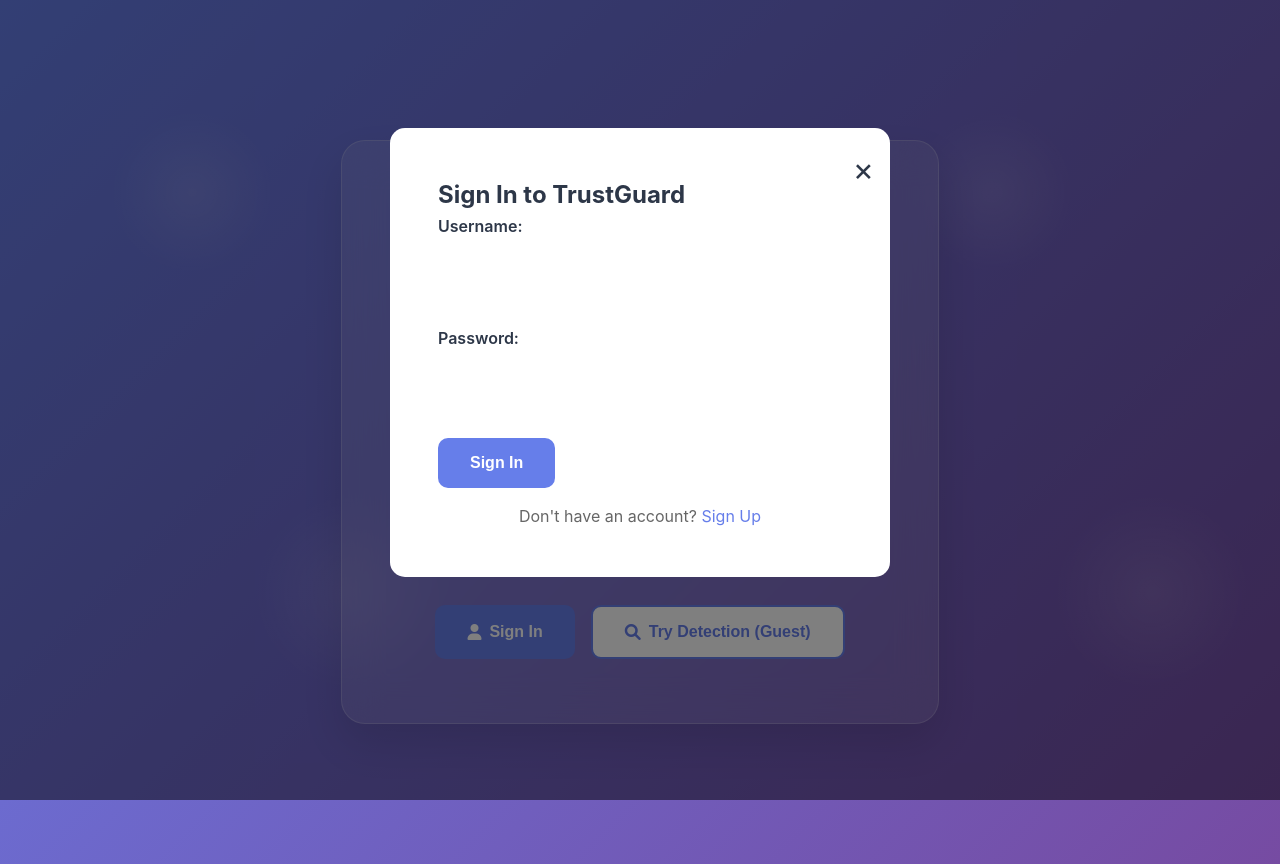
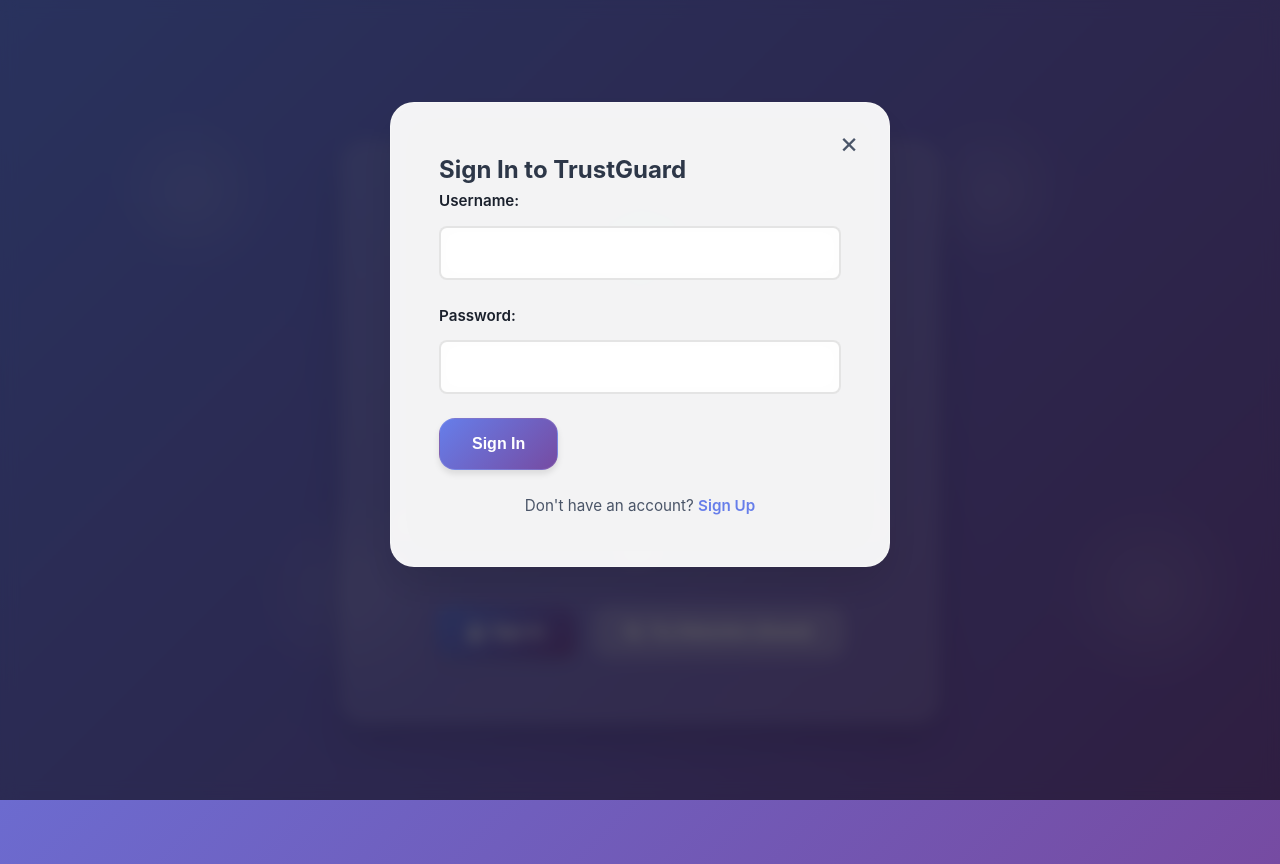
Before and after one commit to hellotushaar/TrustGuard, a plain HTML site: page index.html in a window 1280 px wide. Both pictures are taken after a click on the button "Sign In". Drawn offline with Linux system fonts and the light colour scheme.

Commit message:
UI fixed

```diff
--- a/styles.css
+++ b/styles.css
@@ -311,39 +311,68 @@ body {
 .btn {
     padding: 1rem 2rem;
     border: none;
-    border-radius: 10px;
+    border-radius: var(--border-radius);
     font-size: 1rem;
     font-weight: 600;
     cursor: pointer;
-    transition: all 0.3s ease;
+    transition: var(--transition);
     display: flex;
     align-items: center;
     gap: 0.5rem;
     text-decoration: none;
     text-align: center;
+    justify-content: center;
+    position: relative;
+    overflow: hidden;
+    backdrop-filter: blur(10px);
+    border: 1px solid transparent;
+}
+
+.btn::before {
+    content: '';
+    position: absolute;
+    top: 0;
+    left: -100%;
+    width: 100%;
+    height: 100%;
+    background: linear-gradient(90deg, transparent, rgba(255, 255, 255, 0.2), transparent);
+    transition: left 0.5s;
+}
+
+.btn:hover::before {
+    left: 100%;
 }
 
 .btn-primary {
-    background: var(--primary-blue);
+    background: var(--primary-gradient);
     color: var(--white);
+    box-shadow: var(--shadow);
+    border-color: rgba(255, 255, 255, 0.1);
 }
 
 .btn-primary:hover {
-    background: var(--accent-blue);
     transform: translateY(-2px);
-    box-shadow: var(--shadow-hover);
+    box-shadow: var(--shadow-lg);
+    filter: brightness(1.1);
 }
 
 .btn-secondary {
-    background: var(--white);
-    color: var(--primary-blue);
-    border: 2px solid var(--primary-blue);
+    background: rgba(255, 255, 255, 0.1);
+    color: var(--white);
+    border-color: rgba(255, 255, 255, 0.2);
+    backdrop-filter: blur(10px);
 }
 
 .btn-secondary:hover {
-    background: var(--primary-blue);
-    color: var(--white);
+    background: rgba(255, 255, 255, 0.2);
     transform: translateY(-2px);
+    box-shadow: var(--shadow);
+}
+
+.btn-small {
+    padding: 0.75rem 1.5rem;
+    font-size: 0.9rem;
+    border-radius: var(--border-radius-sm);
 }
 
 /* Modal */
@@ -355,42 +384,55 @@ body {
     top: 0;
     width: 100%;
     height: 100%;
-    background: rgba(0, 0, 0, 0.5);
+    background: rgba(0, 0, 0, 0.6);
+    backdrop-filter: blur(8px);
 }
 
 .modal-content {
-    background: var(--white);
-    margin: 10% auto;
+    background: rgba(255, 255, 255, 0.95);
+    backdrop-filter: blur(20px);
+    margin: 8% auto;
     padding: 3rem;
-    border-radius: 15px;
+    border-radius: var(--border-radius-lg);
     width: 90%;
     max-width: 500px;
     position: relative;
-    animation: slideIn 0.3s ease;
+    animation: modalSlideIn 0.4s cubic-bezier(0.4, 0, 0.2, 1);
+    box-shadow: var(--shadow-xl);
+    border: 1px solid rgba(255, 255, 255, 0.3);
 }
 
-@keyframes slideIn {
+@keyframes modalSlideIn {
     from {
         opacity: 0;
-        transform: translateY(-50px);
+        transform: translateY(-30px) scale(0.95);
     }
     to {
         opacity: 1;
-        transform: translateY(0);
+        transform: translateY(0) scale(1);
     }
 }
 
 .close {
     position: absolute;
-    right: 1rem;
-    top: 1rem;
-    font-size: 2rem;
+    right: 1.5rem;
+    top: 1.5rem;
+    font-size: 1.8rem;
     cursor: pointer;
-    color: var(--dark-gray);
+    color: var(--medium-gray);
+    transition: var(--transition);
+    width: 32px;
+    height: 32px;
+    display: flex;
+    align-items: center;
+    justify-content: center;
+    border-radius: 50%;
 }
 
 .close:hover {
-    color: var(--danger-red);
+    color: #ff6b6b;
+    background: rgba(255, 107, 107, 0.1);
+    transform: scale(1.1);
 }
 
 /* Forms */
@@ -400,66 +442,101 @@ body {
 
 .form-group label {
     display: block;
-    margin-bottom: 0.5rem;
+    margin-bottom: 0.75rem;
     font-weight: 600;
-    color: var(--dark-gray);
+    color: var(--dark-navy);
+    font-size: 0.95rem;
 }
 
 .form-group input {
     width: 100%;
     padding: 1rem;
-    border: 2px solid var(--border-color);
-    border-radius: 8px;
+    border: 2px solid rgba(0, 0, 0, 0.1);
+    border-radius: var(--border-radius-sm);
     font-size: 1rem;
-    transition: border-color 0.3s ease;
+    transition: var(--transition);
+    background: rgba(255, 255, 255, 0.8);
+    backdrop-filter: blur(10px);
 }
 
 .form-group input:focus {
     outline: none;
     border-color: var(--primary-blue);
+    box-shadow: 0 0 0 3px rgba(102, 126, 234, 0.1);
+    background: var(--white);
 }
 
 .sign-up-link {
     text-align: center;
-    margin-top: 1rem;
-    color: #666;
+    margin-top: 1.5rem;
+    color: var(--medium-gray);
+    font-size: 0.95rem;
 }
 
 .sign-up-link a {
     color: var(--primary-blue);
     text-decoration: none;
+    font-weight: 600;
+    transition: var(--transition);
+}
+
+.sign-up-link a:hover {
+    color: var(--secondary-purple);
 }
 
 /* Dashboard */
 .dashboard-grid {
     display: grid;
-    grid-template-columns: repeat(auto-fit, minmax(350px, 1fr));
+    grid-template-columns: repeat(auto-fit, minmax(380px, 1fr));
     gap: 2rem;
 }
 
 .dashboard-card {
-    background: var(--white);
+    background: rgba(255, 255, 255, 0.1);
+    backdrop-filter: blur(20px);
+    -webkit-backdrop-filter: blur(20px);
     padding: 2rem;
-    border-radius: 15px;
+    border-radius: var(--border-radius);
     box-shadow: var(--shadow);
-    transition: transform 0.3s ease;
+    transition: var(--transition);
+    border: 1px solid var(--glass-border);
+    position: relative;
+    overflow: hidden;
+}
+
+.dashboard-card::before {
+    content: '';
+    position: absolute;
+    top: 0;
+    left: 0;
+    right: 0;
+    height: 4px;
+    background: var(--accent-gradient);
+    border-radius: var(--border-radius) var(--border-radius) 0 0;
 }
 
 .dashboard-card:hover {
-    transform: translateY(-5px);
-    box-shadow: var(--shadow-hover);
+    transform: translateY(-8px);
+    box-shadow: var(--shadow-lg);
+    border-color: rgba(255, 255, 255, 0.3);
 }
 
 .dashboard-card h3 {
-    color: var(--dark-gray);
+    color: var(--white);
     margin-bottom: 1.5rem;
     display: flex;
     align-items: center;
-    gap: 0.5rem;
+    gap: 0.75rem;
+    font-weight: 700;
+    font-size: 1.2rem;
 }
 
 .dashboard-card h3 i {
-    color: var(--primary-blue);
+    color: var(--accent-cyan);
+    font-size: 1.3rem;
+    background: rgba(79, 172, 254, 0.1);
+    padding: 0.5rem;
+    border-radius: var(--border-radius-sm);
 }
 
 /* Notification List */
```
